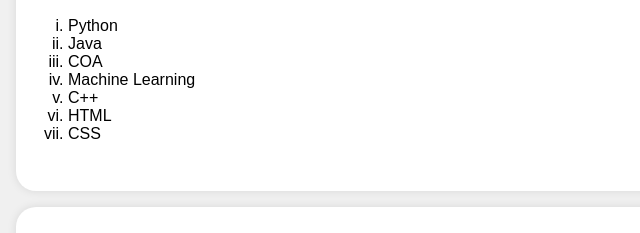
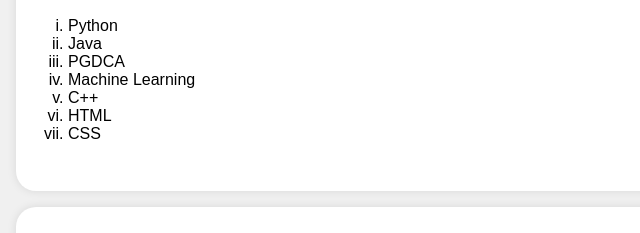
Before and after one commit to MEENAR3030947/DigitalPortfolio, a plain HTML site: page index.html in a window 1280 px wide. Shown: the part 781-1014 px from the top of the page, 0-640 px from the left. Drawn offline with Linux system fonts and the light colour scheme.

Commit message:
Update and rename profile.html to index.html

```diff
--- a/profile.html
+++ b/index.html
@@ -173,7 +173,7 @@
         <ul>
             <li>Python</li>
             <li>Java</li>
-            <li>COA</li>
+            <li>PGDCA</li>
             <li>Machine Learning</li>
             <li>C++</li>
             <li>HTML</li>
```
